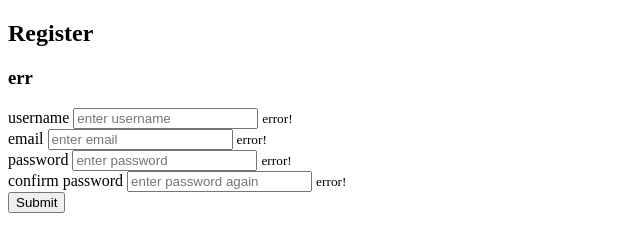
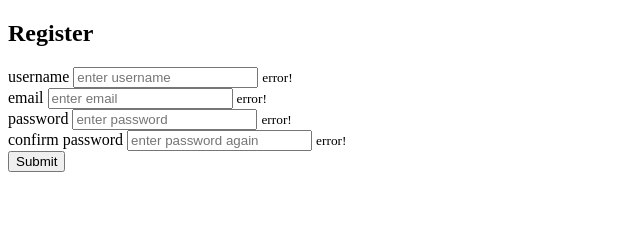
Before and after one commit to coffeesnakes/FormValidator, a plain HTML site: page index.html in a window 1280 px wide. Shown: the whole page, without its empty margins (0-640 px from the left). Drawn offline with Linux system fonts and the light colour scheme.

Commit message:
reverting

```diff
--- a/index.html
+++ b/index.html
@@ -11,8 +11,7 @@
 <div class="container">
 <form id="form" class="form">
 <h2> Register</h2>
-<h3> err
-</h3>
+
 <div class="form-control">
   <label for="user"> username</label>
   <input type="text" id="username" placeholder="enter username">
```
